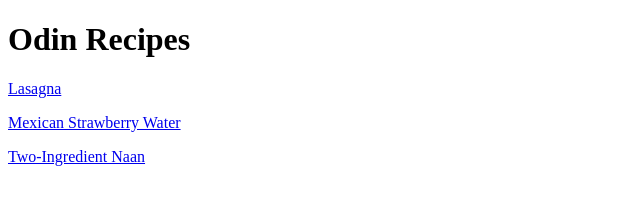
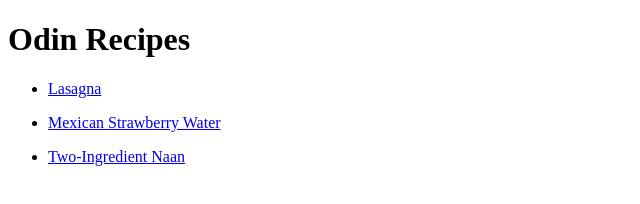
Before and after one commit to pashk-glitch/odin-recipes, a plain HTML site: page index.html in a window 1280 px wide. Shown: the whole page, without its empty margins (0-640 px from the left). Drawn offline with Linux system fonts and the light colour scheme.

Commit message:
Put index links in an unordered list

```diff
--- a/index.html
+++ b/index.html
@@ -8,8 +8,10 @@
 </head>
 <body>
     <h1>Odin Recipes</h1>
-    <a href="./recipes/lasagna.html"><p>Lasagna</p></a>
-    <a href="./recipes/mexican-strawberry-water.html"><p>Mexican Strawberry Water</p></a>
-    <a href="./recipes/two-ingredient-naan.html"><p>Two-Ingredient Naan</p></a>
+    <ul>
+        <li><a href="./recipes/lasagna.html"><p>Lasagna</p></a></li>
+        <li><a href="./recipes/mexican-strawberry-water.html"><p>Mexican Strawberry Water</p></a></li>
+        <li><a href="./recipes/two-ingredient-naan.html"><p>Two-Ingredient Naan</p></a></li>
+    </ul>
 </body>
 </html>
```
